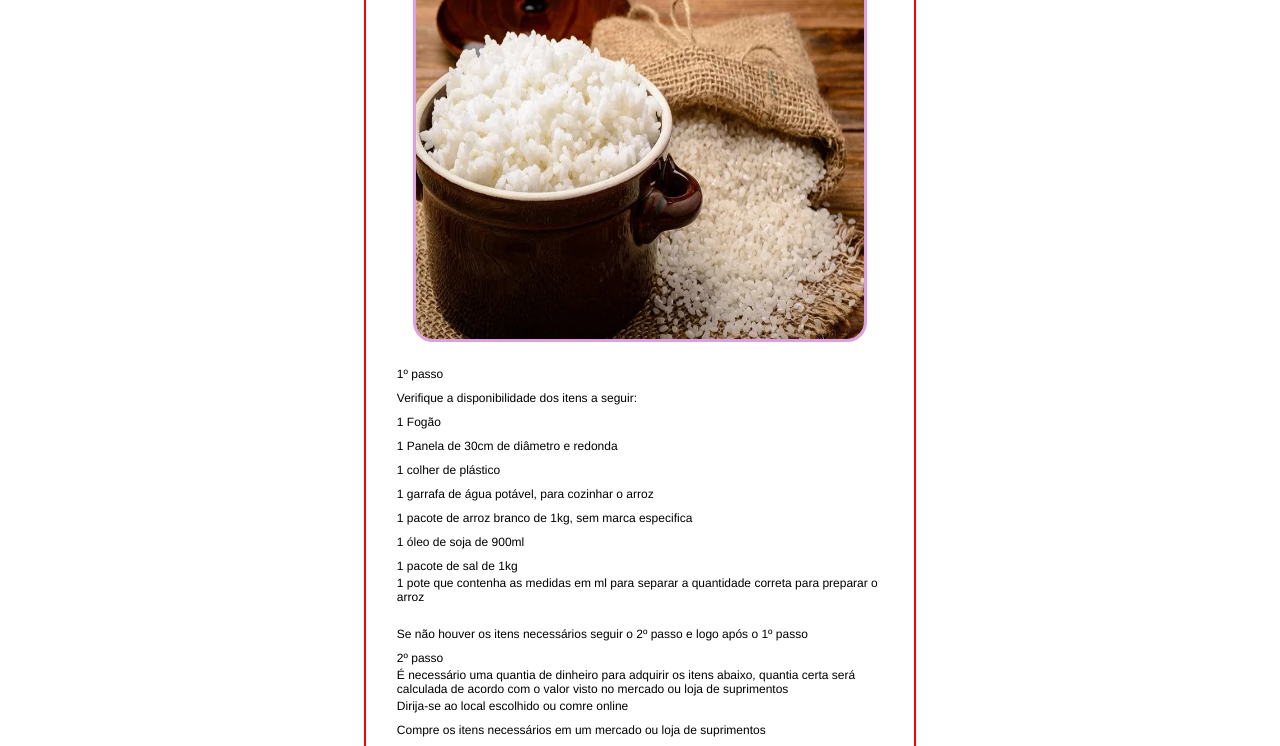
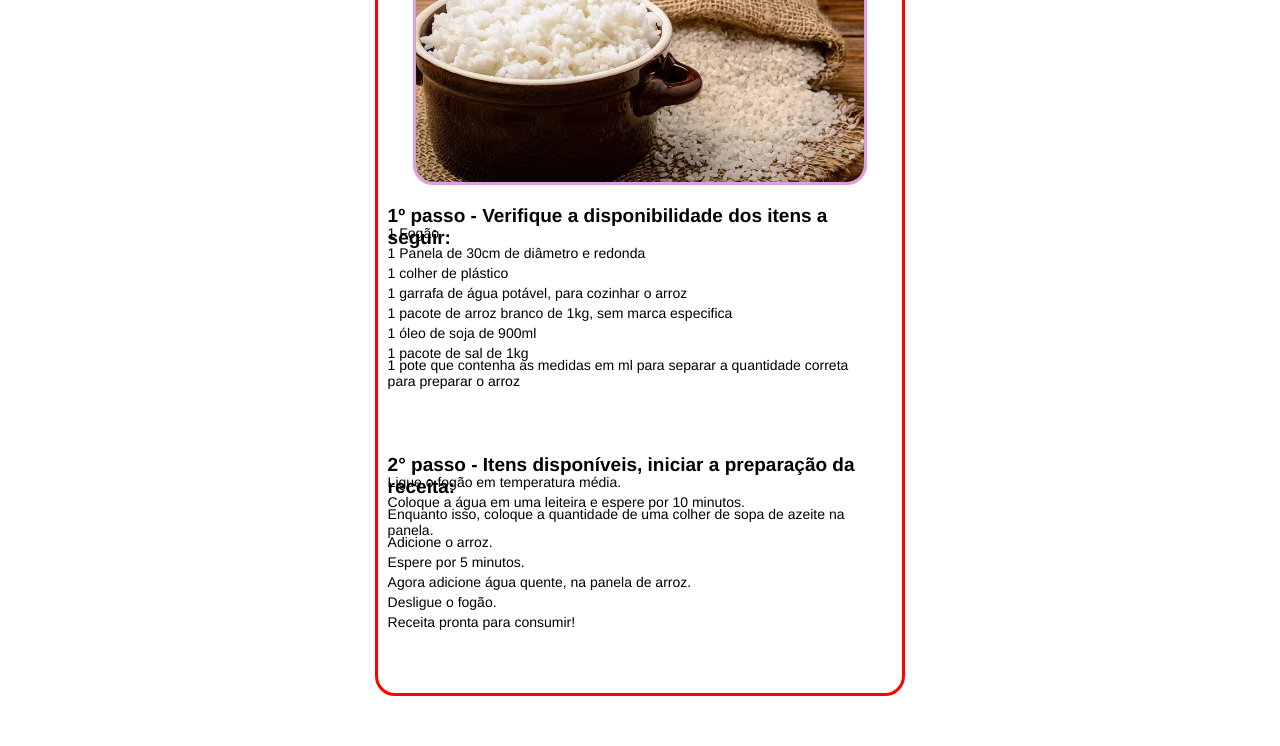
Before and after one commit to menezesvs/Project-receita, a plain HTML site: page index.html in a window 1280 px wide. Shown: the part 206-952 px from the top of the page. After the commit the page ends 902 px from the top, so only its background shows below. Drawn offline with Linux system fonts and the light colour scheme.

Commit message:
atualização

```diff
--- a/index.html
+++ b/index.html
@@ -17,10 +17,9 @@
         <section>
                 <h2>Arroz soltinho</h2>
                 <img src="img/arroz.jpg" alt="Arroz">
-            <nav class="secondNav">
+            <nav class="secondFirst">
                 <ul>
-                    <li>1º passo</li>
-                    <li>Verifique a disponibilidade dos itens a seguir:</li>
+                    <p>1º passo - Verifique a disponibilidade dos itens a seguir:</p>
                         <li>1 Fogão</li>
                         <li>1 Panela de 30cm de diâmetro e redonda</li>
                         <li>1 colher de plástico</li>
@@ -31,64 +30,20 @@
                         <li>1 pote que contenha as medidas em ml para separar a quantidade correta para preparar o arroz</li>
                 </ul>
             </nav>
-            <nav class="secondLi">
+            <nav class="secondSec">
                 <ul>
-                    <li>Se não houver os itens necessários seguir o 2º passo e logo após o 1º passo</li>
-                    <li>2º passo</li>
-                        <li>É necessário uma quantia de dinheiro para adquirir os itens abaixo, quantia certa será calculada de acordo com o valor visto no mercado ou loja de suprimentos </li>
-                        <li>Dirija-se ao local escolhido ou comre online</li>
-                        <li>Compre os itens necessários em um mercado ou loja de suprimentos</li>
-                        <li>1 Fogão elétrico ou á gás</li>
-                        <li>1 Panela de 30cm de diâmetro e redonda de fundo triplo para não grudar o arroz</li>
-                        <li>1 colher de plástico para não riscar o fundo da panela</li>
-                        <li>1 garrafa de água potável para cozinhar o arroz</li>
-                        <li>1 pacote de arroz branco de 1kg, sem marca especifica</li>
-                        <li>1 óleo de soja de 900ml</li>
-                        <li>1 pacote de sal de 1kg</li>
-                        <li>1 pote que contenha as medidas em ml para separar a quantidade correta para preparar o arroz</li>
+                    <p>2° passo - Itens disponíveis, iniciar a preparação da receita:</p>
+                        <li>Ligue o fogão em temperatura média.</li>
+                        <li>Coloque a água em uma leiteira e espere por 10 minutos.</li>
+                        <li>Enquanto isso, coloque a quantidade de uma colher de sopa de azeite na panela.</li>
+                        <li>Adicione o arroz.</li>
+                        <li>Espere por 5 minutos.</li>
+                        <li>Agora adicione água quente, na panela de arroz.</li>
+                        <li>Desligue o fogão.</li>
+                        <li>Receita pronta para consumir!</li>
                 </ul>
             </nav>
         </section>
     </header>
 </body>
 </html>
-
-
-<!-- <body>
-    <header>
-        <h2>Delicias do Vai Na Web</h2>
-    </header>
-
-    <main>
-        <p class="arroz">Arroz Soltinho</p>
-        <section>
-        <img src="imagens/7c44045d2e8577819cb76b2b404902dd.jpg" alt="Arroz">
-        <ul>
-        <li>
-        <p>Separe os seguintes ingredientes: </p>
-            <ul>
-                <li>const panela = Panela de arroz elétrica</li>
-                <li>const escorredor = escorredor de arroz</li>
-                <li>let arroz = 220 gramas de arroz</li>
-                <li>let sal = 10 gramas de sal</li>
-                <li>let agua = 960 mililitros de água</li>
-                <li>let azeite = 15 mililitros de azeite</li>
-            </ul>
-        </li>
-        <li>
-            <p>Agora vamos ao preparo da receita:</p>
-            <ol>
-                <li>Pegue o *arroz* e despeje dentro do *escorredor*, e então, leve o *escorredor* para de baixo da torneira e acima da pia, e então, ligue a torneira na potência máxima.</li>
-                <li>Mexa o *arroz* dentro do *escorredor* e lave bem, repita esse processo 5 vezes.</li>
-                <li>Pegue a *panela*, abra a tampa e ligue na tomada, após isso coloque o *sal*, a *agua* e o *azeite* dentro da *panela* e misture por 30 segundos.</li>
-                <li>Feche a tampa da *panela*, selecione a opção "cozinhar" da *panela* e deixe nesse estado por 20 minutos, após isso, desligue a panela e abra a tampa.</li>
-            </ol>
-        </li>
-
-        <li><p>Resultado Final: Um Arroz Soltinho!</p></li>
-        </ul>
-    </section>
-    </main>
-
-</body>
-</html> -->
--- a/style.css
+++ b/style.css
@@ -4,7 +4,7 @@
     box-sizing: 0px;
 }
 
-header{
+header {
     display: flex;
     flex-direction: column;
     align-items: center;
@@ -14,7 +14,7 @@ header{
     top: 0px;
 }
 
-header h1{
+header h1 {
     text-shadow: 0 1px 1px #000, 0 -1px 1px #000, 1px 0 1px #000, -1px 0 1px #000;
     display: flex;
     justify-content: flex-start;
@@ -37,18 +37,18 @@ h2 {
     font-family:'Gill Sans', 'Gill Sans MT', Calibri, 'Trebuchet MS', sans-serif;
 }
 
-section{
+section {
     display: flex;
     flex-direction: column;
     background-color: white;
-    padding: 50px;
     align-items: center;
     border-radius: 20px;
-    border: solid 2px red;
-    width: 35vw;
+    border: solid 3px red;
+    width: 41vw;
+    height: 100vh;
 }
 
-img{
+img {
     margin: 10px;
     border: solid plum;
     border-radius: 20px;
@@ -57,25 +57,29 @@ img{
     width: 35vw;
 }
 
-li{
+p {
+    font-weight: bold;
+    font-size: 19px;
+    height: 2.2vh;
+}
+
+li {
     width: 38vw;
-    height: 3vh;
-    font-size: 12px;
+    height: 2.5vh;
+    font-size: 14px;
     display: flex;
     justify-content: flex-start;
     align-items: center;
 }
 
-.secondNav{
+.secondFirst {
     padding: 10px;
     font-family: 'Franklin Gothic Medium', 'Arial Narrow', Arial, sans-serif;
-    height: 30vh;
-    font-size: 15px;
+    height: 50vh;
 }
 
-.secondLi{
+.secondSec {
     padding: 10px;
     font-family: 'Franklin Gothic Medium', 'Arial Narrow', Arial, sans-serif;
-    height: 35vh;
-    font-size: 15px;
+    height: 50vh;
 }
```
